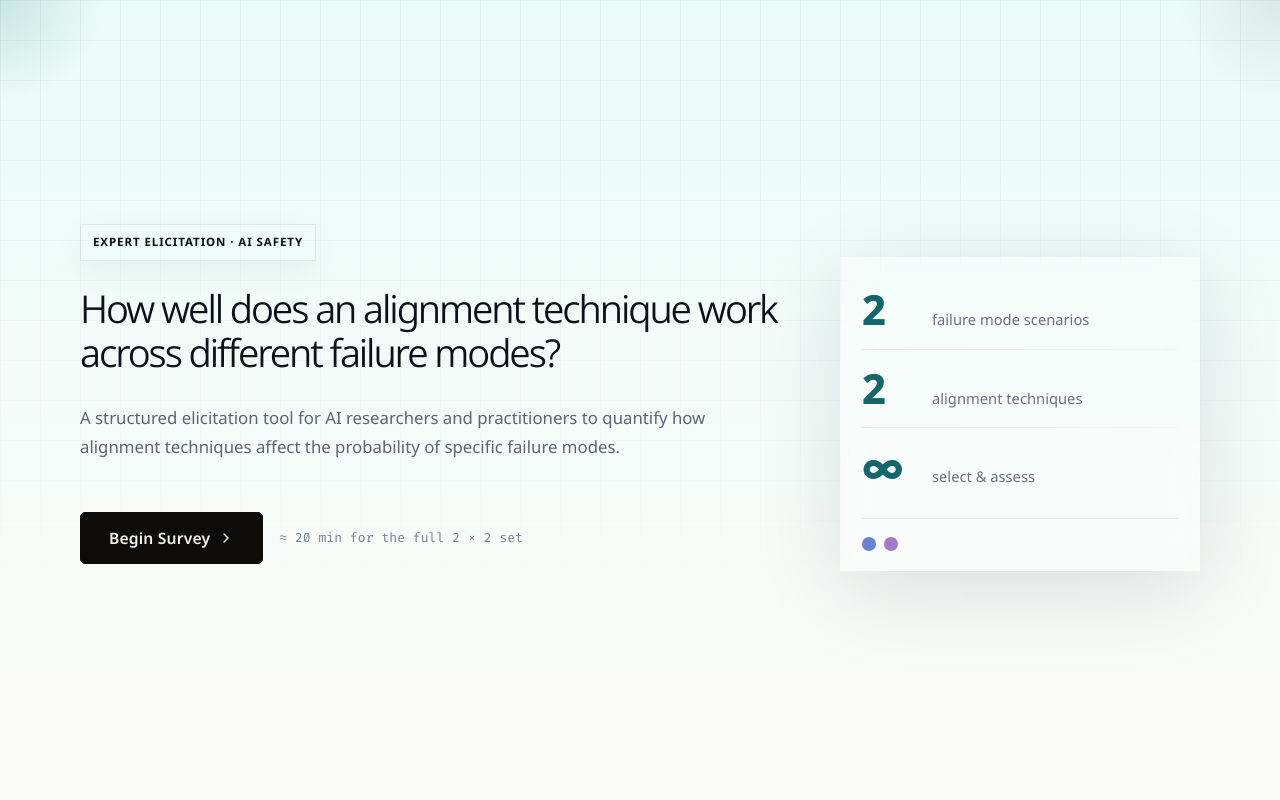
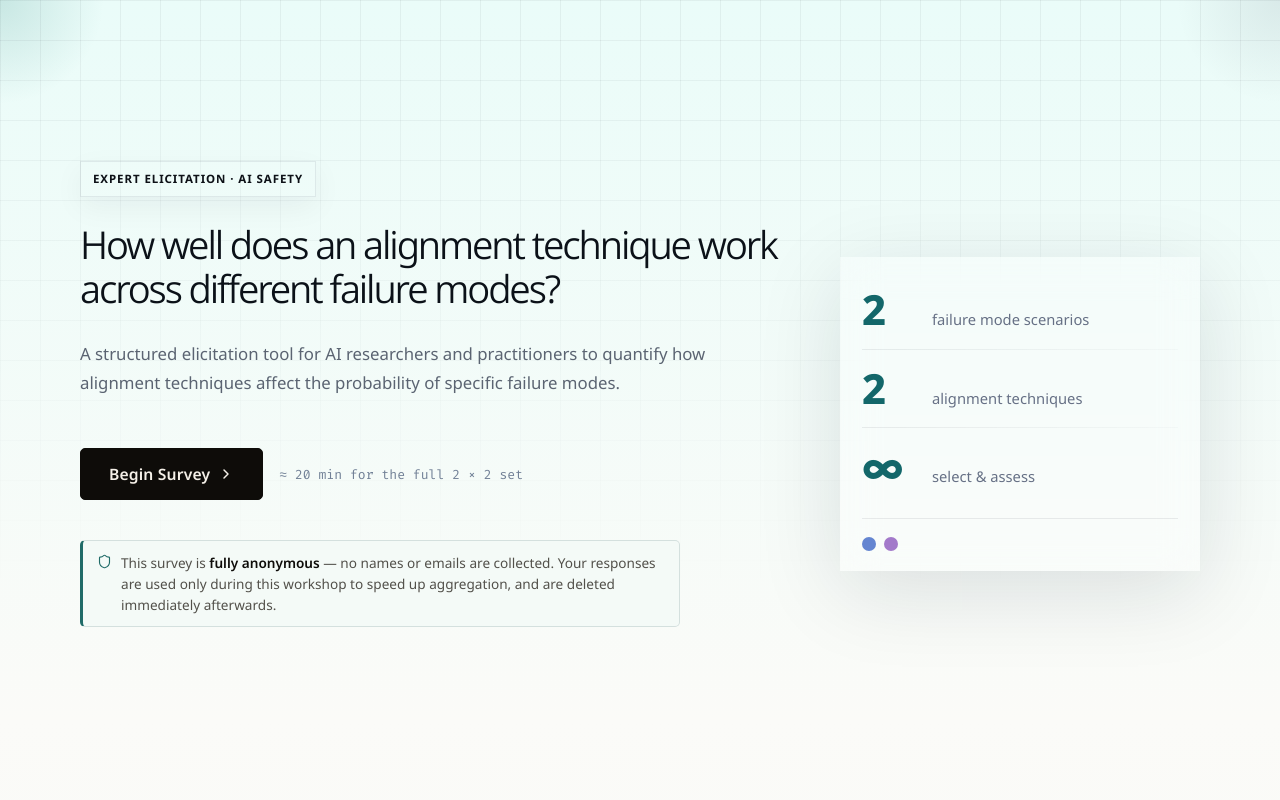
Before and after one commit to Yunika-Bajracharya/Alignment_Failure_Risk_Elicitation, a React (Vite) app in the folder elicitation-app/: page / in a window 1280 px wide. Shown: the top 800 px of the page. Built offline with nearby package versions, Linux system fonts and the light colour scheme; no server answers.

Commit message:
More concrete anonymity disclaimer

```diff
--- a/elicitation-app/src/components/LandingPage.jsx
+++ b/elicitation-app/src/components/LandingPage.jsx
@@ -2,6 +2,7 @@ import React from 'react';
 import { Tally1, Tally2, Tally3, ChevronRight, Shield, Sparkles } from 'lucide-react';
 import { alignmentTechniques } from '../data/alignmentTechniques';
 import { failureModes, failureModeCategories } from '../data/failureModes';
+import { ANONYMOUS } from '../config';
 
 // Everything below is derived from the active config (see src/config.js): the
 // scope counts, the chips/dots, and the time estimate all follow whichever
@@ -38,6 +39,17 @@ export default function LandingPage({ onStart }) {
               </button>
               <span className="l2-time-note">≈ {TOTAL_MIN} min for the full {failureModes.length} × {alignmentTechniques.length} set</span>
             </div>
+
+            {ANONYMOUS && (
+              <p className="l2-privacy-note">
+                <Shield size={15} strokeWidth={1.8} />
+                <span>
+                  This survey is <strong>fully anonymous</strong> — no names or emails are collected.
+                  Your responses are used only during this workshop to speed up aggregation, and are
+                  deleted immediately afterwards.
+                </span>
+              </p>
+            )}
           </div>
 
           <div className="l2-hero-right">
--- a/elicitation-app/src/index.css
+++ b/elicitation-app/src/index.css
@@ -1304,6 +1304,24 @@ input[type="number"] {
   font-family: var(--font-mono);
 }
 
+.l2-privacy-note {
+  display: flex;
+  align-items: flex-start;
+  gap: 9px;
+  max-width: 600px;
+  margin-bottom: 40px;
+  padding: 11px 14px;
+  border: 1px solid var(--border);
+  border-left: 3px solid var(--primary);
+  border-radius: var(--radius-sm);
+  background: var(--surface-raised);
+  font-size: 0.85rem;
+  line-height: 1.55;
+  color: var(--text-secondary);
+}
+.l2-privacy-note svg { color: var(--primary); flex-shrink: 0; margin-top: 2px; }
+.l2-privacy-note strong { color: var(--text-primary); font-weight: 600; }
+
 .l2-scope-card {
   position: relative;
   background: rgba(255, 255, 255, 0.3);
```
